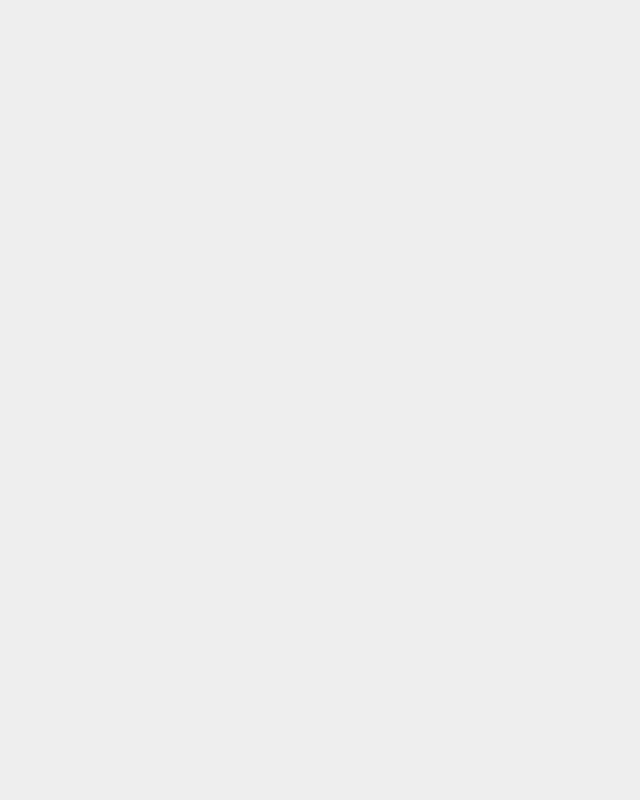
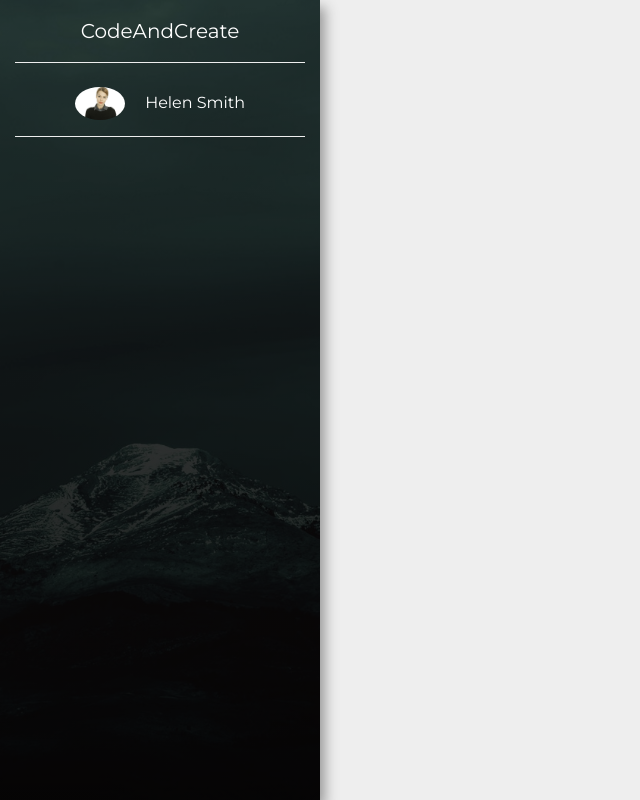
Before and after one commit to BreezyP/admin-dashboard, a plain HTML site: page index.html in a window 1280 px wide. Shown: the whole page, without its empty margins (0-640 px from the left). Drawn offline with nearby package versions, Linux system fonts and the light colour scheme.

Commit message:
finished side navbar

```diff
--- a/index.html
+++ b/index.html
@@ -12,6 +12,41 @@
   </head>
   <body>
 
+  <!-- navbar -->
+
+  <nav class="navbar navbar-expand-md navbar-light ">
+    <button class="navbar-toggler ml-auto mb-2 bg-white" data-toggle="collapse" data-target="#myNavbar">
+      <span class="navbar-toggler-icon"></span>
+    </button>
+
+    <div class="collapse navbar-collapse" id="myNavbar">
+      <div class="container-fluid">
+        <div class="row">
+          <!-- sidebar -->
+          <div class="col-lg-3 sidebar fixed-top">
+            <a href="#" class="navbar-brand text-white d-block mx-auto  py-3 mb-4 text-center bottom-border">CodeAndCreate</a>
+
+            <div class="bottom-border pb-3 text-center">
+              <img src="images/admin.jpeg" width="50" class="rounded-circle mr-3">
+              <a href="" class="text-white">Helen Smith</a>
+            </div>
+          </div>
+
+
+          <!-- end sidebar -->
+
+          <!-- topnav -->
+          <div class="col-lg-9">
+
+          </div>
+          <!-- end of topnav -->
+        </div>
+      </div>
+    </div>
+  </nav>
+
+  <!-- end of navbar -->
+
 
 
     <script src="https://code.jquery.com/jquery-3.3.1.slim.min.js" integrity="sha384-q8i/X+965DzO0rT7abK41JStQIAqVgRVzpbzo5smXKp4YfRvH+8abtTE1Pi6jizo" crossorigin="anonymous"></script>
--- a/style.css
+++ b/style.css
@@ -2,3 +2,20 @@ body {
   font-family: 'Montserrat', sans-serif;
   background-color: #eee;
 }
+
+/* navbar */
+
+.sidebar{
+  height: 100vh;
+  background: linear-gradient(rgba(0,0,0,.7), rgba(0,0,0,.9)), url("images/img1.jpeg");
+  background-position: center;
+  background-repeat: no-repeat;
+  background-size: cover;
+  box-shadow: 5px 7px 12px #999;
+}
+
+.bottom-border{
+  border-bottom: 1px groove #eee;
+}
+
+/* end of navbar */
```
